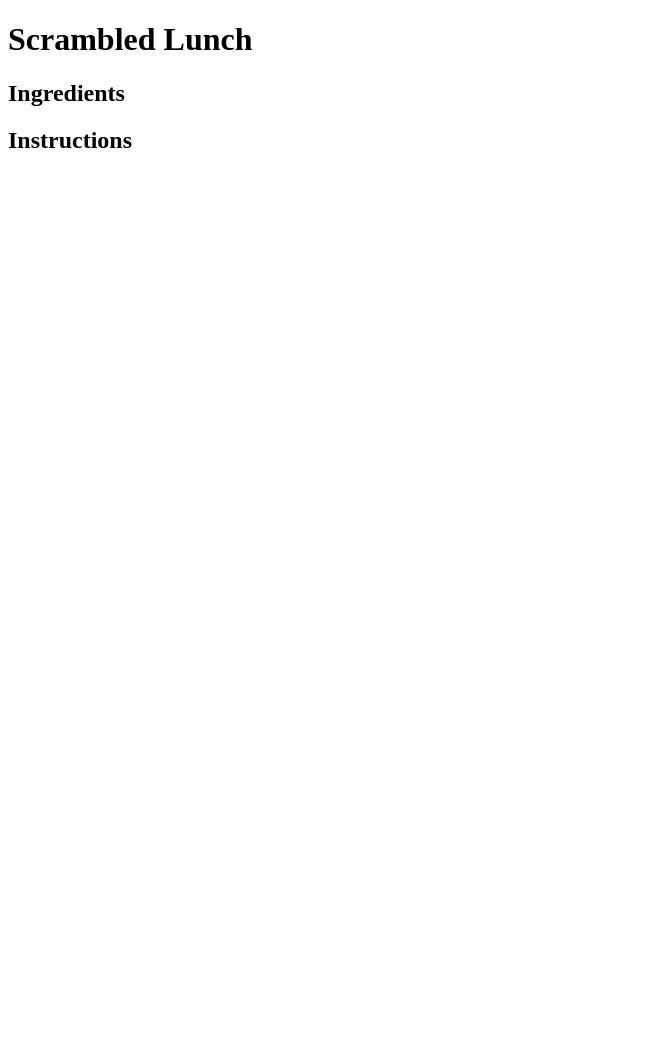
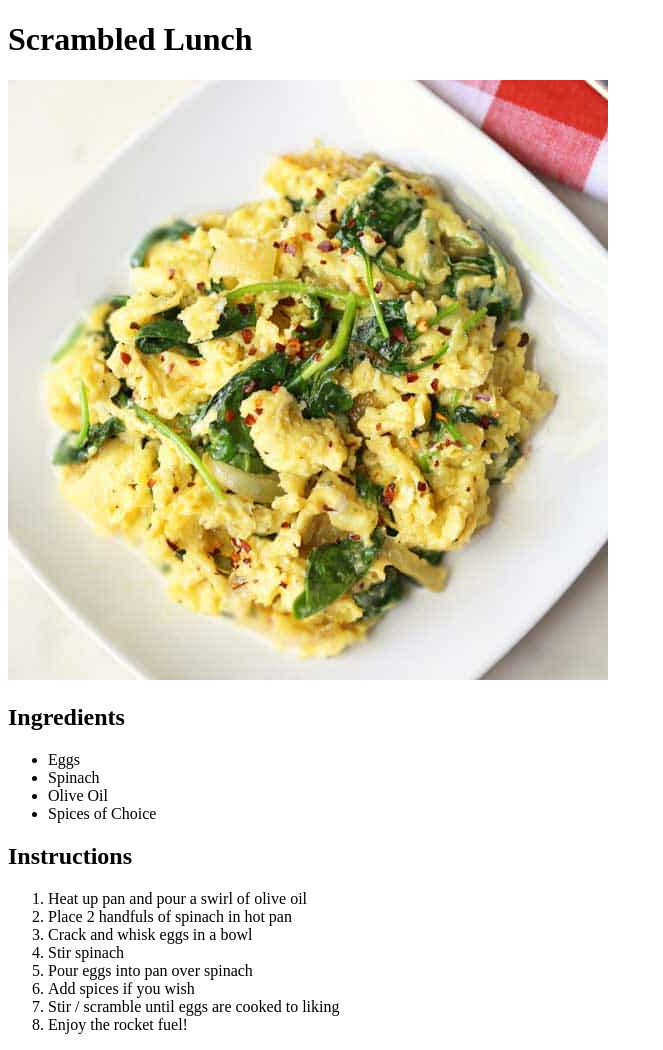
Before and after one commit to mtwomey19/odin-recipes, a plain HTML site: page recipes/scrambled-lunch.html in a window 1280 px wide. Shown: the whole page, without its empty margins (0-663 px from the left). Before the commit the page ends 800 px from the top, so only its background shows below. Drawn offline with Linux system fonts and the light colour scheme.

Commit message:
Add img + ingredients + instructions to scramlunch

```diff
--- a/recipes/scrambled-lunch.html
+++ b/recipes/scrambled-lunch.html
@@ -7,11 +7,24 @@
 
     <body>
         <h1>Scrambled Lunch</h1>
+        <img src="../img/scrambled-lunch.jpg">
         <h2>Ingredients</h2>
         <ul>
+            <li>Eggs</li>
+            <li>Spinach</li>
+            <li>Olive Oil</li>
+            <li>Spices of Choice</li>
         </ul>
         <h2>Instructions</h2>
         <ol>
+            <li>Heat up pan and pour a swirl of olive oil</li>
+            <li>Place 2 handfuls of spinach in hot pan</li>
+            <li>Crack and whisk eggs in a bowl</li>
+            <li>Stir spinach</li>
+            <li>Pour eggs into pan over spinach</li>
+            <li>Add spices if you wish</li>
+            <li>Stir / scramble until eggs are cooked to liking</li>
+            <li>Enjoy the rocket fuel!</li>
         </ol>
     </body>
 </html>
```
